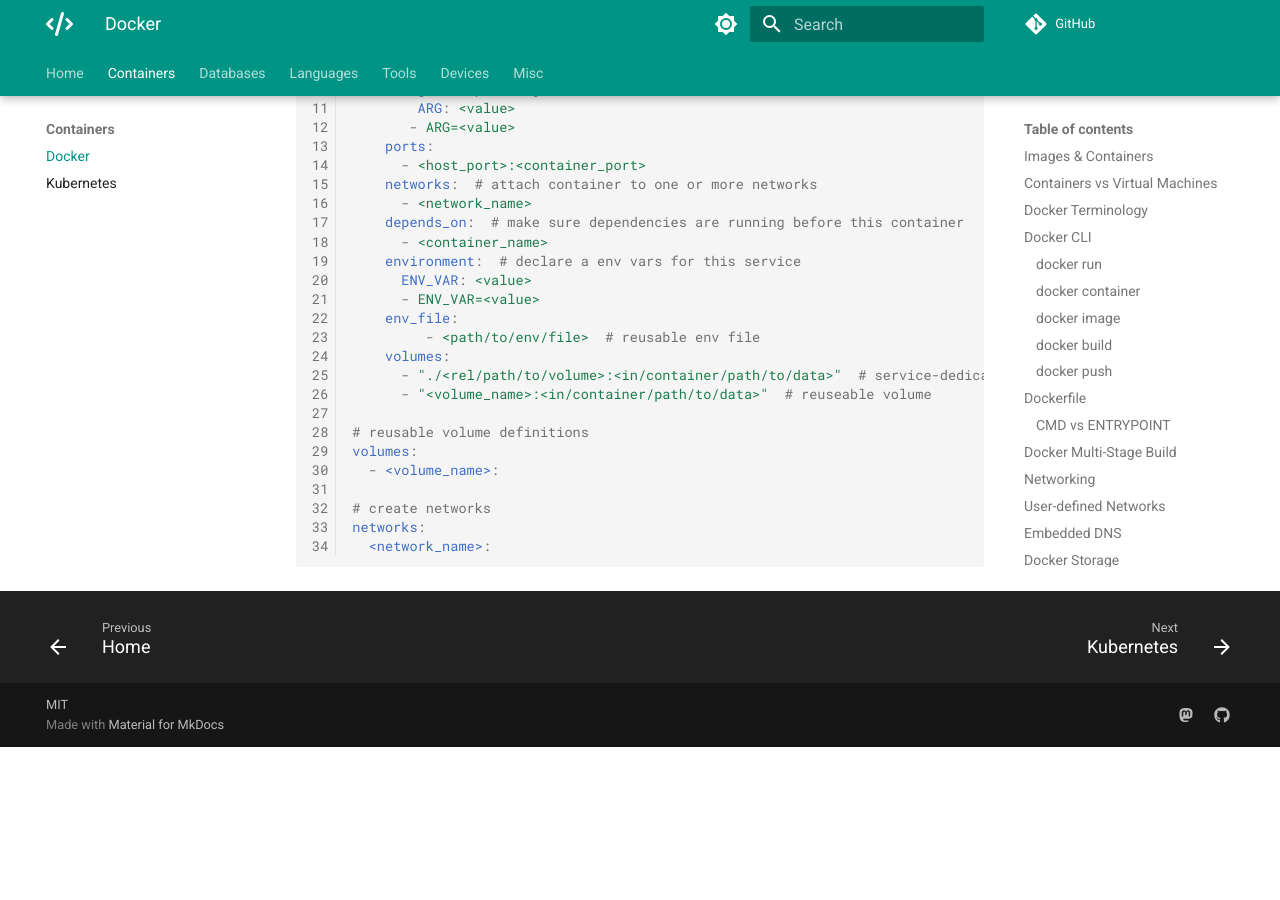
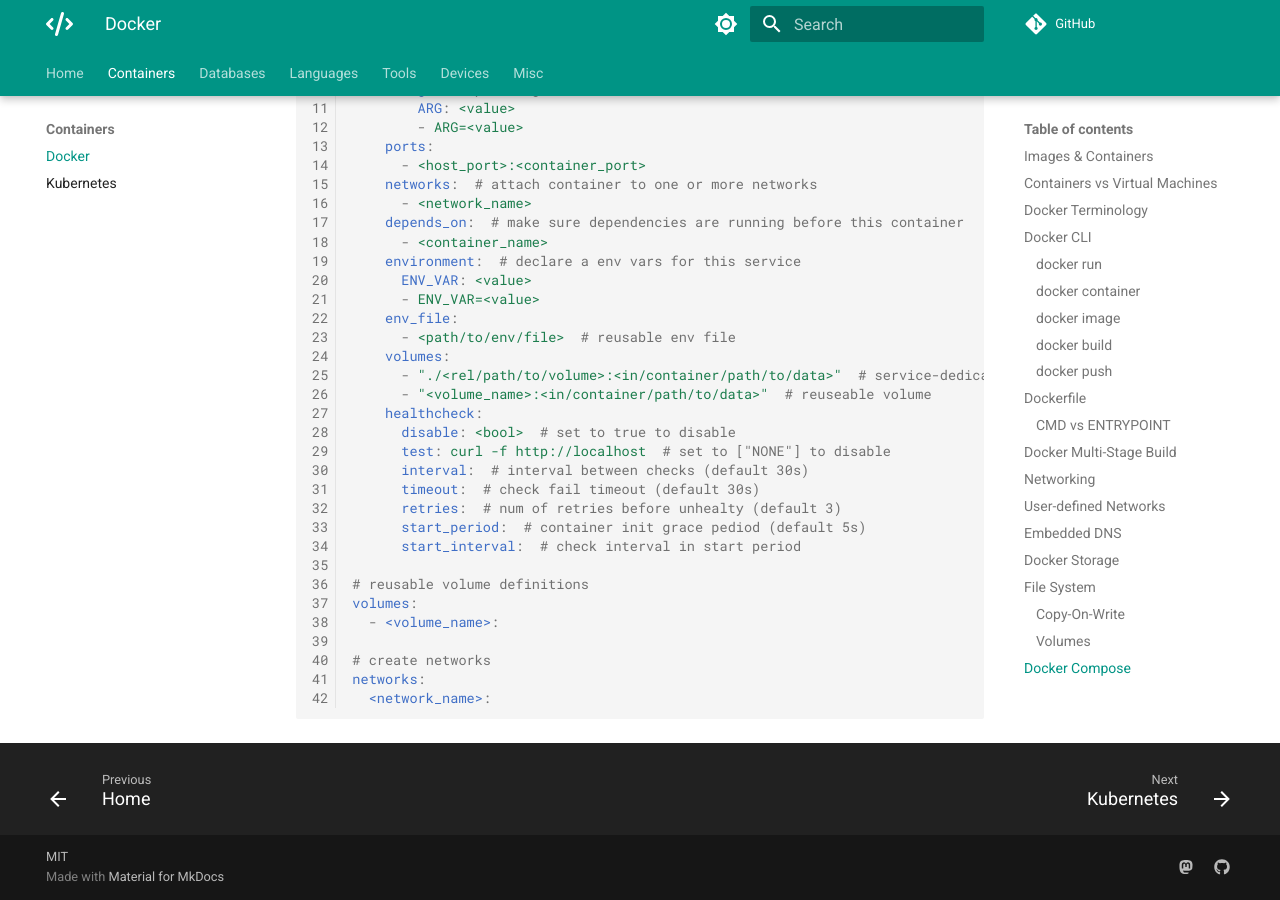
Before and after one commit to m-lamonaca/programming-notes, an MkDocs documentation site: the page built from docs/containers/docker.md, in a window 1280 px wide and 900 px high, scrolled down 9417 px. Built offline with MkDocs 1.6.1 and Material for MkDocs 9.7.7, drawn with Linux system fonts in a browser that asks for light colours; comment, search, counter and statistics services are not loaded; before the commit the page ends 10164 px from its top, so only the background shows below that.

Commit message:
feat(docker): add compose health checks notes

```diff
--- a/docs/containers/docker.md
+++ b/docs/containers/docker.md
@@ -299,7 +299,7 @@
       dockerfile: <*.Dockerfile>
       args:  # pass args to dockerfile
         ARG: <value>
-       - ARG=<value>
+        - ARG=<value>
     ports:
       - <host_port>:<container_port>
     networks:  # attach container to one or more networks
@@ -310,10 +310,18 @@
       ENV_VAR: <value>
       - ENV_VAR=<value>
     env_file:
-         - <path/to/env/file>  # reusable env file
+      - <path/to/env/file>  # reusable env file
     volumes:
       - "./<rel/path/to/volume>:<in/container/path/to/data>"  # service-dedicated volume
       - "<volume_name>:<in/container/path/to/data>"  # reuseable volume
+    healthcheck:
+      disable: <bool>  # set to true to disable
+      test: curl -f http://localhost  # set to ["NONE"] to disable
+      interval:  # interval between checks (default 30s)
+      timeout:  # check fail timeout (default 30s)
+      retries:  # num of retries before unhealty (default 3)
+      start_period:  # container init grace pediod (default 5s)
+      start_interval:  # check interval in start period
 
 # reusable volume definitions
 volumes:
```
